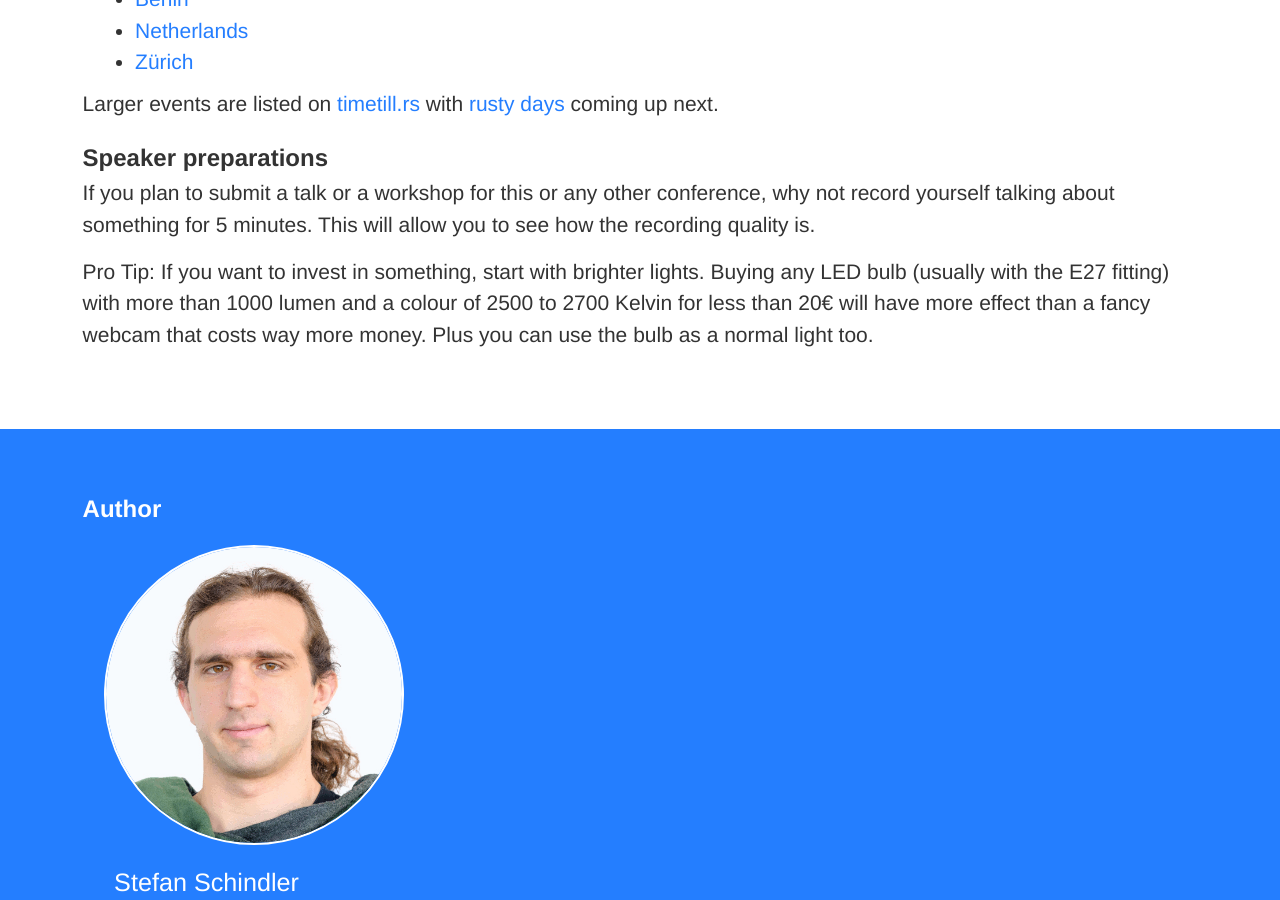
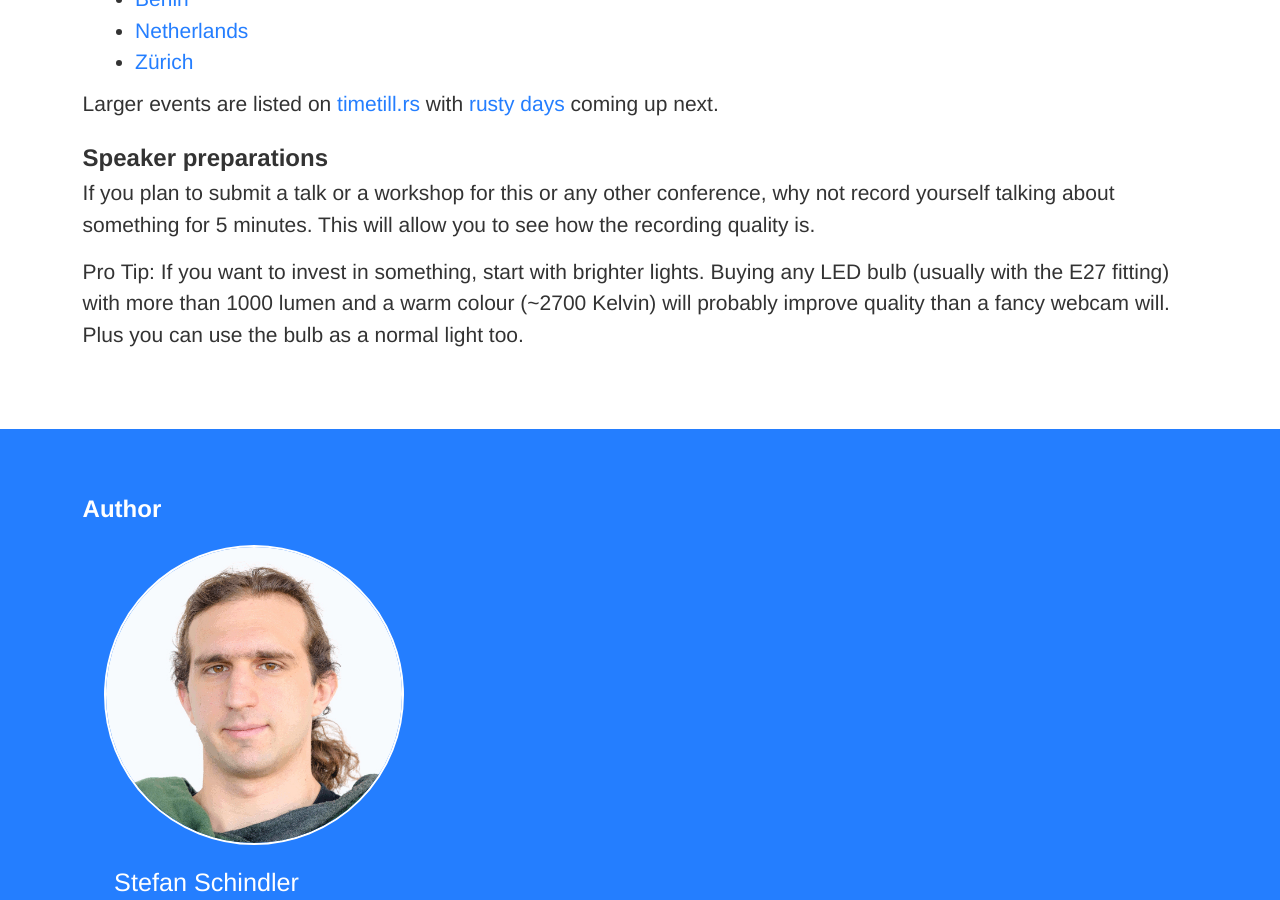
Before and after one commit to RustFestEU/blog.rustfest.eu, a Jekyll site: the page built from _posts/2020-06-06-announcing-rustfest-2020.md, in a window 1280 px wide and 900 px high, scrolled down 2107 px. Built offline with Jekyll 4.4.1, drawn with Linux system fonts in a browser that asks for light colours.

Commit message:
Be less specific

```diff
--- a/_posts/2020-06-06-announcing-rustfest-2020.md
+++ b/_posts/2020-06-06-announcing-rustfest-2020.md
@@ -74,7 +74,7 @@ If you plan to submit a talk or a workshop for this or any other conference, why
 This will allow you to see how the recording quality is.
 
 Pro Tip: If you want to invest in something, start with brighter lights.
-Buying any LED bulb (usually with the E27 fitting) with more than 1000 lumen and a colour of 2500 to 2700 Kelvin for less than 20€ will have more effect than a fancy webcam that costs way more money.
+Buying any LED bulb (usually with the E27 fitting) with more than 1000 lumen and a warm colour (~2700 Kelvin) will probably improve quality than a fancy webcam will.
 Plus you can use the bulb as a normal light too.
 
 <!--
```
